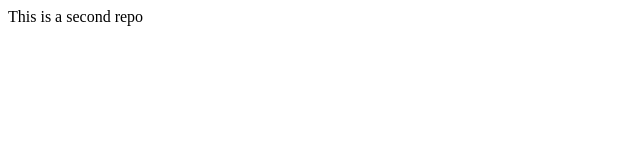
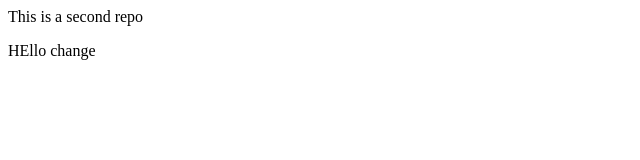
Before and after one commit to rupamkumarbarnwal/LocalRepo, a plain HTML site: page index.html in a window 1280 px wide. Shown: the full height of the page, 0-640 px from the left. Drawn offline with Linux system fonts and the light colour scheme.

Commit message:
Add new feature

```diff
--- a/index.html
+++ b/index.html
@@ -1,3 +1,4 @@
 <p>
     This is a second repo
 </p>
+<p>HEllo change</p>
```
